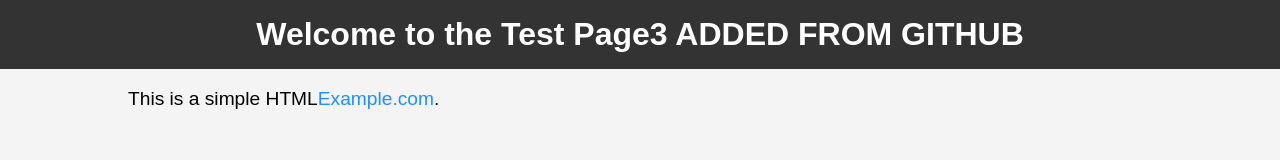
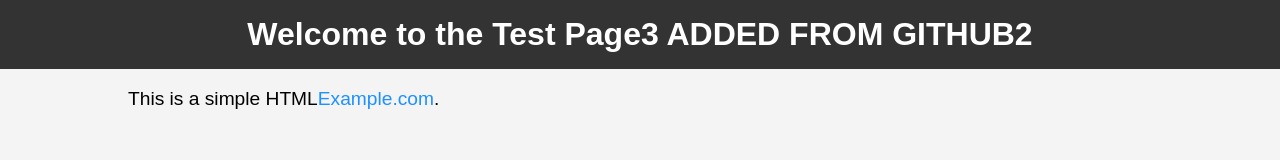
Before and after one commit to jjoachin/GitGithubMasterClass, a plain HTML site: page index.html in a window 1280 px wide. Drawn offline with Linux system fonts and the light colour scheme.

Commit message:
Update index.html
github2

```diff
--- a/index.html
+++ b/index.html
@@ -39,7 +39,7 @@
 </head>
 <body>
     <header>
-        <h1>Welcome to the Test Page3 ADDED FROM GITHUB</h1>
+        <h1>Welcome to the Test Page3 ADDED FROM GITHUB2</h1>
     </header>
     <div class="container">
         <p>This is a simple HTML<a href="https://www.example.com" target="_blank">Example.com</a>.</p>
```
